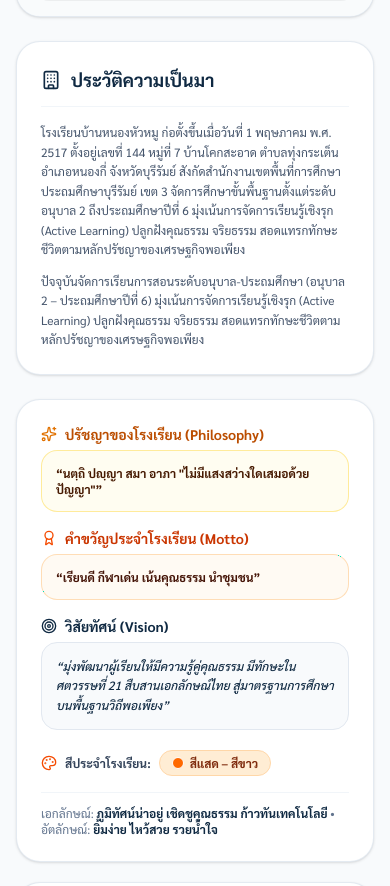
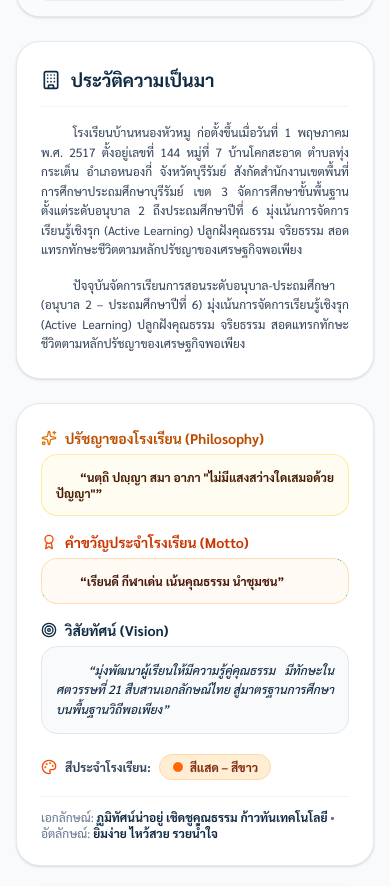
Before and after one commit to nonghuamoo-school/nhm-website, a Next.js app: page /about in a window 390 px wide. Shown: the part 2201-3087 px from the top of the page. Built offline with nearby package versions, Linux system fonts and the light colour scheme; no server answers.

Commit message:
style(typography): add standard Thai paragraph indentation and whitespace-pre-wrap support

```diff
--- a/src/app/about/page.tsx
+++ b/src/app/about/page.tsx
@@ -26,9 +26,21 @@ export default function AboutPage() {
             <Building className="w-5 h-5 text-[#0F2942]" />
             <h2 className="text-lg sm:text-xl font-bold text-[#0F2942]">ประวัติความเป็นมา</h2>
           </div>
-          <div className="text-xs sm:text-sm text-slate-600 leading-relaxed space-y-3">
-            <p>{settings.historyText}</p>
-            <p>
+          <div className="text-xs sm:text-sm text-slate-700 leading-relaxed space-y-4">
+            {settings.historyText
+              ? settings.historyText
+                  .split("\n")
+                  .filter((p) => p.trim().length > 0)
+                  .map((paragraph, idx) => (
+                    <p
+                      key={idx}
+                      className="indent-8 sm:indent-10 text-justify leading-relaxed whitespace-pre-wrap"
+                    >
+                      {paragraph}
+                    </p>
+                  ))
+              : null}
+            <p className="indent-8 sm:indent-10 text-justify leading-relaxed whitespace-pre-wrap">
               ปัจจุบันจัดการเรียนการสอนระดับ{settings.schoolLevels} มุ่งเน้นการจัดการเรียนรู้เชิงรุก (Active Learning) ปลูกฝังคุณธรรม จริยธรรม สอดแทรกทักษะชีวิตตามหลักปรัชญาของเศรษฐกิจพอเพียง
             </p>
           </div>
@@ -45,7 +57,7 @@ export default function AboutPage() {
                   <Sparkles className="w-4 h-4 text-amber-600" />
                   <h4 className="text-sm font-bold">ปรัชญาของโรงเรียน (Philosophy)</h4>
                 </div>
-                <div className="p-3.5 bg-amber-50/70 rounded-2xl border border-amber-200/80 text-amber-950 font-bold text-xs sm:text-sm">
+                <div className="p-3.5 bg-amber-50/70 rounded-2xl border border-amber-200/80 text-amber-950 font-bold text-xs sm:text-sm indent-6 text-justify whitespace-pre-wrap">
                   &ldquo;{settings.philosophy || "นตฺถิ ปญฺญา สมา อาภา “ไม่มีแสงสว่างใดเสมอด้วยปัญญา”"}&rdquo;
                 </div>
               </div>
@@ -56,7 +68,7 @@ export default function AboutPage() {
                   <Award className="w-4 h-4 text-orange-600" />
                   <h4 className="text-sm font-bold">คำขวัญประจำโรงเรียน (Motto)</h4>
                 </div>
-                <div className="p-3.5 bg-orange-50/70 rounded-2xl border border-orange-200/80 text-orange-950 font-bold text-xs sm:text-sm">
+                <div className="p-3.5 bg-orange-50/70 rounded-2xl border border-orange-200/80 text-orange-950 font-bold text-xs sm:text-sm indent-6 text-justify whitespace-pre-wrap">
                   &ldquo;{settings.motto}&rdquo;
                 </div>
               </div>
@@ -67,7 +79,7 @@ export default function AboutPage() {
                   <Target className="w-4 h-4 text-[#0F2942]" />
                   <h4 className="text-sm font-bold">วิสัยทัศน์ (Vision)</h4>
                 </div>
-                <div className="p-3.5 rounded-2xl bg-slate-50 border border-slate-200 text-[#0F2942] font-medium text-xs sm:text-sm leading-relaxed italic">
+                <div className="p-3.5 sm:p-4 rounded-2xl bg-slate-50 border border-slate-200 text-[#0F2942] font-medium text-xs sm:text-sm leading-relaxed italic indent-8 sm:indent-10 text-justify whitespace-pre-wrap">
                   &ldquo;{settings.vision}&rdquo;
                 </div>
               </div>
--- a/src/app/admin/settings/page.tsx
+++ b/src/app/admin/settings/page.tsx
@@ -601,7 +601,7 @@ export default function AdminSettingsPage() {
                       </p>
                     </div>
 
-                    <p className="text-xs sm:text-sm text-slate-600 leading-relaxed font-normal">
+                    <p className="text-xs sm:text-sm text-slate-600 leading-relaxed font-normal indent-6 sm:indent-8 text-justify whitespace-pre-wrap">
                       {formData.welcomeMessage}
                     </p>
 
@@ -754,8 +754,11 @@ export default function AdminSettingsPage() {
                     onChange={(e) => setFormData({ ...formData, welcomeMessage: e.target.value })}
                     className="w-full px-3.5 py-2.5 rounded-xl border border-slate-200 text-sm focus:outline-hidden focus:ring-2 focus:ring-blue-500/20 focus:border-blue-500 leading-relaxed"
                   />
-                  <p className="text-[11px] text-slate-400 mt-1">
-                    ข้อความสั้นกระชับ 2-3 บรรทัด เพื่อสรุปจุดเด่นและแนวทางการจัดการศึกษาของโรงเรียน
+                  <p className="text-[11px] text-slate-500 mt-1 flex flex-wrap items-center gap-1.5">
+                    <span className="font-semibold text-blue-700 bg-blue-50 px-2 py-0.5 rounded border border-blue-200">
+                      💡 ย่อหน้าอัตโนมัติ:
+                    </span>
+                    <span>ระบบตั้งค่าย่อหน้าให้อัตโนมัติ (Indent) หากต้องการเคาะเว้นวรรคเพิ่มเอง สามารถกด Spacebar หรือกด Enter ขึ้นย่อหน้าใหม่ได้ทันที</span>
                   </p>
                 </div>
               </div>
@@ -1506,8 +1509,11 @@ export default function AdminSettingsPage() {
                   onChange={(e) => setFormData({ ...formData, historyText: e.target.value })}
                   className="w-full px-3.5 py-2.5 rounded-xl border border-slate-200 bg-[#F8FAFC] focus:bg-white focus:outline-hidden leading-relaxed"
                 />
-                <p className="text-[11px] text-slate-400 mt-1">
-                  แสดงในหน้า &ldquo;ข้อมูลโรงเรียนและประวัติความเป็นมา&rdquo; (/about)
+                <p className="text-[11px] text-slate-500 mt-1 flex flex-wrap items-center gap-1.5">
+                  <span className="font-semibold text-blue-700 bg-blue-50 px-2 py-0.5 rounded border border-blue-200">
+                    💡 ย่อหน้าอัตโนมัติ:
+                  </span>
+                  <span>ระบบตั้งค่าย่อหน้าให้อัตโนมัติ (Indent) หากต้องการขึ้นย่อหน้าใหม่ ให้กดปุ่ม Enter หรือเคาะ Spacebar เว้นวรรคเพิ่มเองได้ตามต้องการ</span>
                 </p>
               </div>
 
--- a/src/components/home/DirectorCard.tsx
+++ b/src/components/home/DirectorCard.tsx
@@ -38,7 +38,7 @@ export default function DirectorCard() {
             <p className="text-[11px] text-slate-500">{director.academicStanding}</p>
           )}
 
-          <blockquote className="mt-3 text-xs text-slate-600 italic leading-relaxed bg-slate-50 p-3 rounded-lg border-l-2 border-amber-400">
+          <blockquote className="mt-3 text-xs text-slate-600 italic leading-relaxed bg-slate-50 p-3 rounded-lg border-l-2 border-amber-400 indent-6 text-justify whitespace-pre-wrap">
             &ldquo;{director.message}&rdquo;
           </blockquote>
         </div>
--- a/src/components/home/Hero.tsx
+++ b/src/components/home/Hero.tsx
@@ -76,7 +76,7 @@ export default function Hero() {
             </div>
 
             {/* Welcome paragraph */}
-            <p className="text-xs sm:text-sm text-slate-600 leading-relaxed font-normal">
+            <p className="text-xs sm:text-sm text-slate-600 leading-relaxed font-normal indent-6 sm:indent-8 text-justify whitespace-pre-wrap">
               {settings.welcomeMessage}
             </p>
 
--- a/src/components/home/SchoolIntro.tsx
+++ b/src/components/home/SchoolIntro.tsx
@@ -28,7 +28,7 @@ export default function SchoolIntro() {
               </h3>
             </div>
 
-            <p className="text-xs sm:text-sm text-slate-600 leading-relaxed">
+            <p className="text-xs sm:text-sm text-slate-600 leading-relaxed indent-8 sm:indent-10 text-justify whitespace-pre-wrap">
               <strong>{schoolInfo.name}</strong> ตั้งอยู่ ณ จังหวัด{schoolInfo.province} สังกัด{schoolInfo.subAffiliation} จัดการศึกษาระดับการศึกษาปฐมวัย และระดับการศึกษาขั้นพื้นฐาน (ประถมศึกษา) เพื่อส่งเสริมการเรียนรู้ของเยาวชนในชุมชนและพื้นที่ใกล้เคียงอย่างทั่วถึงและเท่าเทียม
             </p>
 
@@ -38,7 +38,7 @@ export default function SchoolIntro() {
                 <BookOpen className="w-4 h-4 text-blue-700" />
                 <span>วิสัยทัศน์ของโรงเรียน</span>
               </div>
-              <p className="text-xs sm:text-sm text-blue-950 italic leading-relaxed font-medium">
+              <p className="text-xs sm:text-sm text-blue-950 italic leading-relaxed font-medium indent-6 sm:indent-8 text-justify whitespace-pre-wrap">
                 &ldquo;{schoolInfo.vision}&rdquo;
               </p>
             </div>
```
